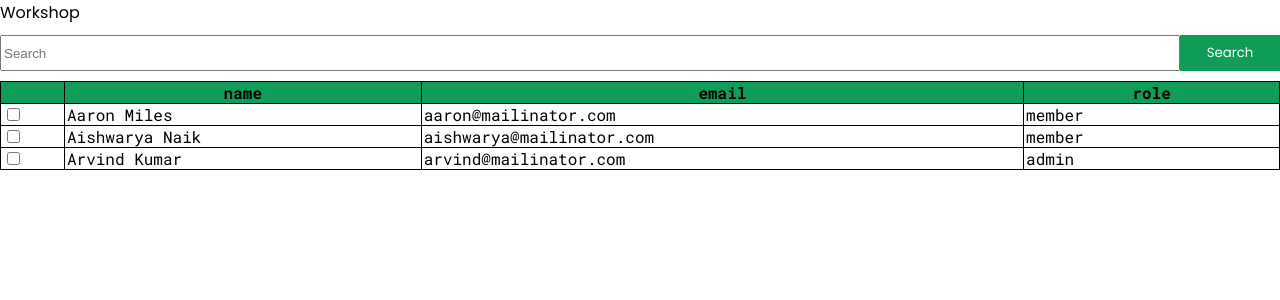
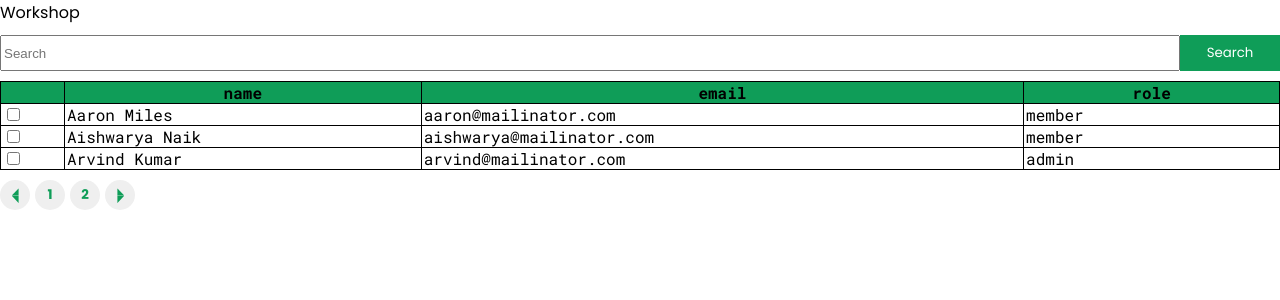
Before and after one commit to suvel/admin_basic, a React (Create React App) app: page / in a window 1280 px wide. Shown: the top 300 px of the page. Built offline with nearby package versions, Linux system fonts and the light colour scheme.

Commit message:
Added Pagination

```diff
--- /dev/null
+++ b/src/Pagination/index.js
@@ -0,0 +1,24 @@
+import React from 'react'
+import './style.css'
+import arrow from '../asset/arrow.svg'
+
+const RoundButton = ({ children, ...props }) => {
+    return <button className='RoundButton' {...props} >{children}</button>
+}
+
+const Pagination = () => {
+    return (
+        <div className='Pagination'>
+            <RoundButton>
+                <img src={arrow} className='arrow arrow_left' />
+            </RoundButton >
+            <RoundButton>1</RoundButton>
+            <RoundButton>2</RoundButton>
+            <RoundButton>
+                <img src={arrow} className='arrow arrow_right' />
+            </RoundButton >
+        </div>
+    )
+}
+
+export default Pagination
--- /dev/null
+++ b/src/Pagination/style.css
@@ -0,0 +1,29 @@
+.Pagination {
+  display: flex;
+  flex-direction: row;
+  padding: 10px 0px;
+  gap: 5px;
+}
+
+.RoundButton {
+  border-radius: 50%;
+  width: 30px;
+  height: 30px;
+}
+
+.Pagination > .RoundButton {
+  color: var(--sp_green);
+  font-weight: bold;
+}
+
+.arrow {
+  width: 15px;
+}
+
+.arrow_left {
+  transform: rotate(270deg);
+}
+
+.arrow_right {
+  transform: rotate(90deg);
+}
--- a/src/Workshop.js
+++ b/src/Workshop.js
@@ -1,6 +1,7 @@
 import React from 'react'
 import Table from './Table'
 import Searchbox from './Searchbox'
+import Pagination from './Pagination'
 
 const Workshop = () => {
     return (
@@ -27,6 +28,7 @@ const Workshop = () => {
                     "role": "admin"
                 }
             ]} />
+            <Pagination />
         </>
     )
 }
```
Also changed, not shown: src/asset/arrow.svg (added).
